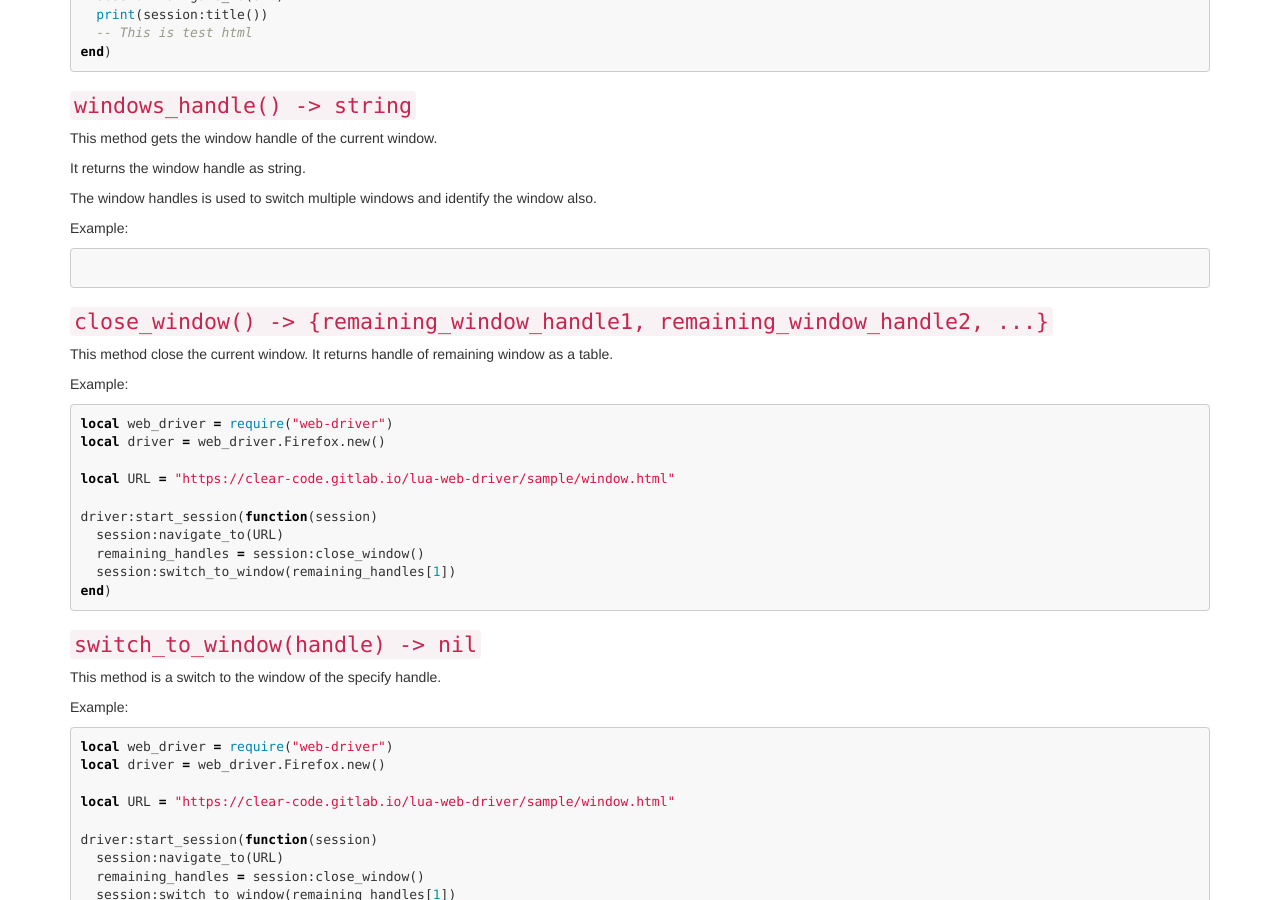
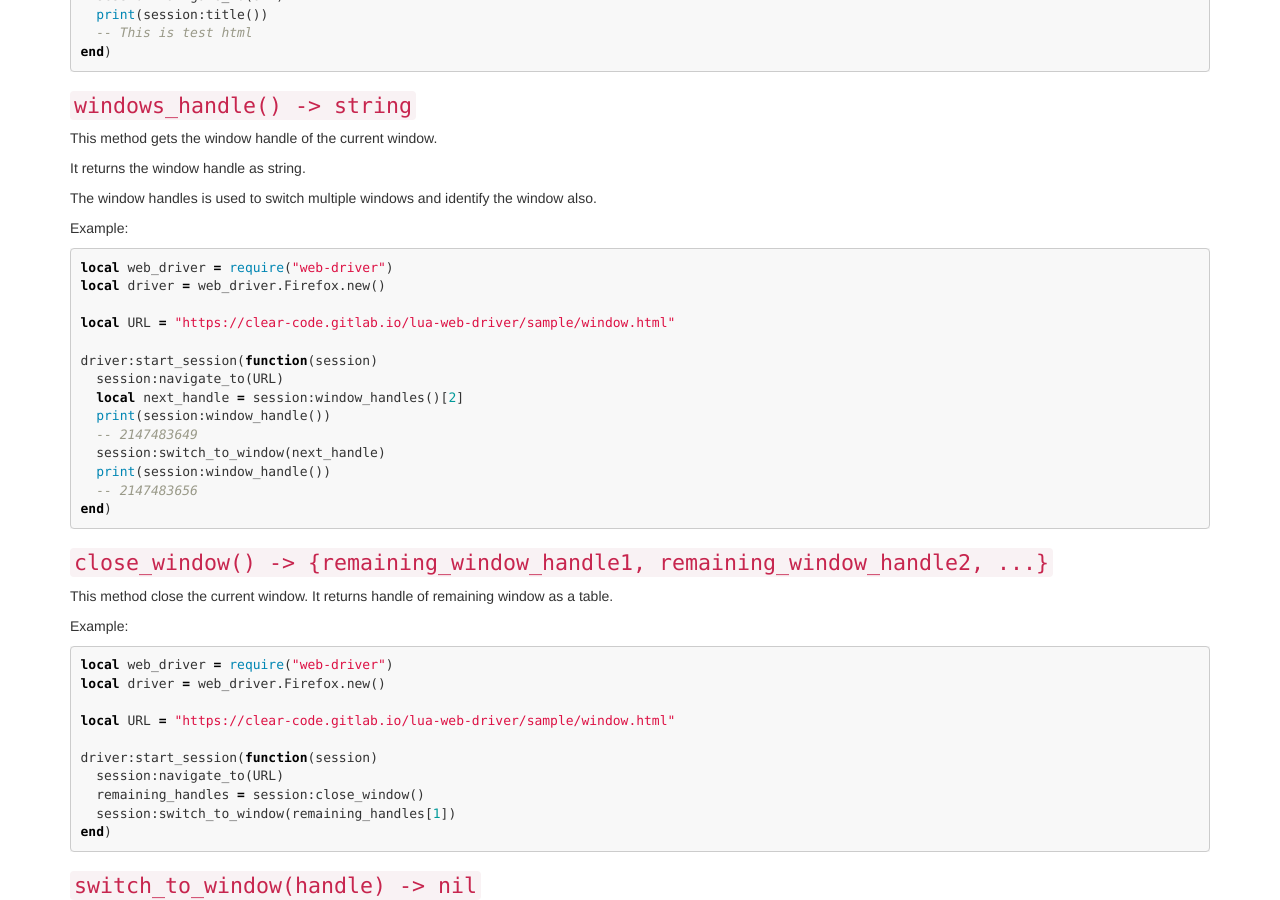
Before and after one commit to clear-code/lua-web-driver, a Jekyll site: the page built from docs/reference/session.md, in a window 1280 px wide and 900 px high, scrolled down 2658 px. Built offline with Jekyll 4.4.1, drawn with Linux system fonts in a browser that asks for light colours.

Commit message:
doc reference: add a example for Session:window_handle()

````diff
--- a/docs/reference/session.md
+++ b/docs/reference/session.md
@@ -165,7 +165,20 @@
 Example:
 
 ```lua
+local web_driver = require("web-driver")
+local driver = web_driver.Firefox.new()
 
+local URL = "https://clear-code.gitlab.io/lua-web-driver/sample/window.html"
+
+driver:start_session(function(session)
+  session:navigate_to(URL)
+  local next_handle = session:window_handles()[2]
+  print(session:window_handle())
+  -- 2147483649
+  session:switch_to_window(next_handle)
+  print(session:window_handle())
+  -- 2147483656
+end)
 ```
 
 ### `close_window() -> {remaining_window_handle1, remaining_window_handle2, ...}` {#close-window}
````
Also changed, not shown: docs/ja/reference/session.md (+13 -0 lines), 1 other file.
